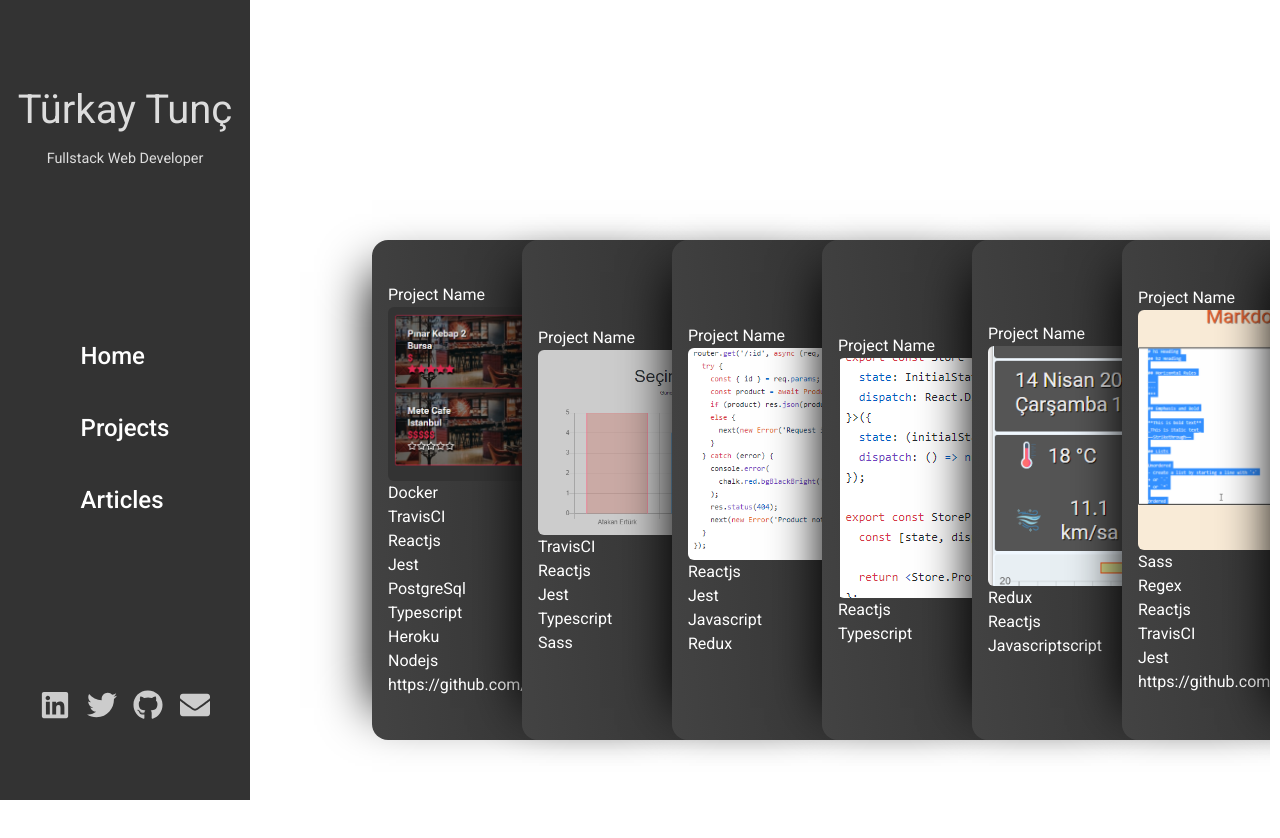
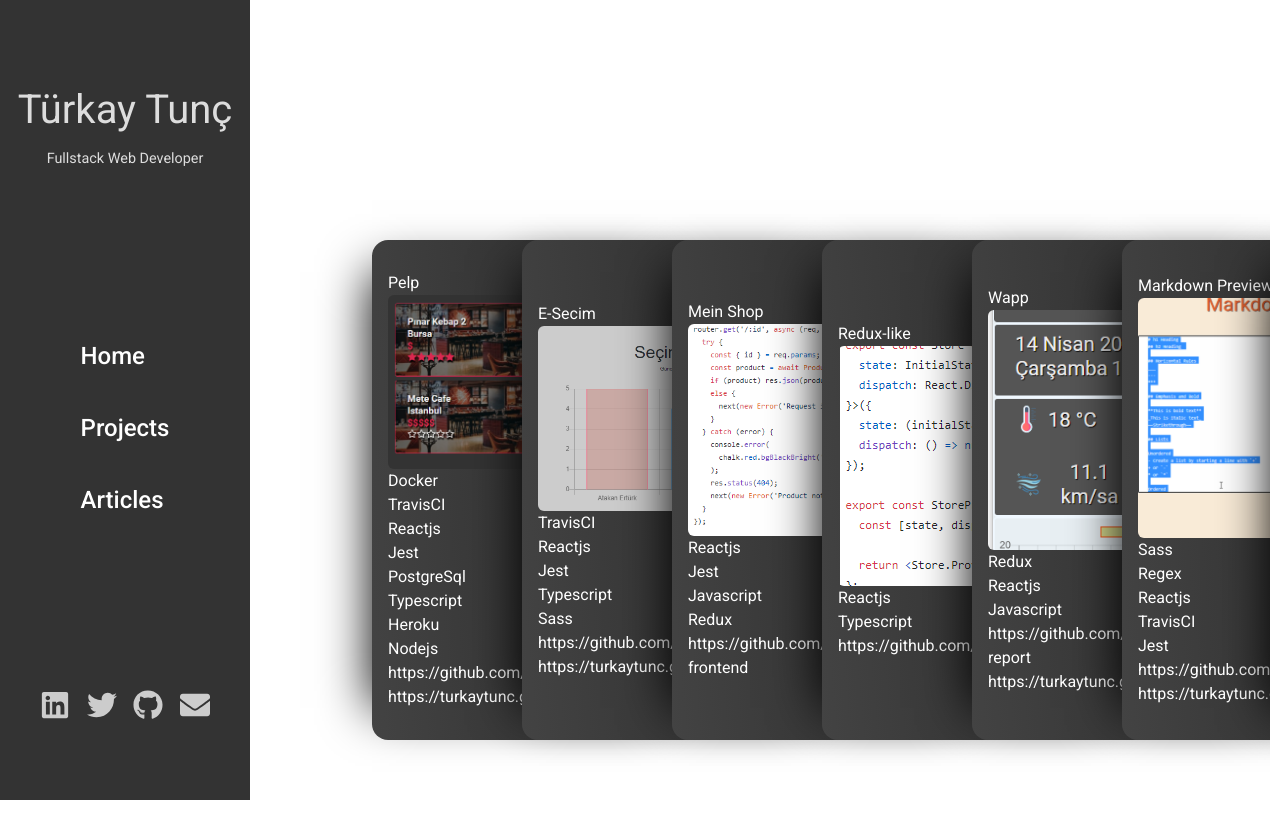
Before and after one commit to turkaytunc/portfolio, a React (Create React App) app: page /portfolio/projects in a window 1280 px wide. Shown: the top 838 px of the page. Built offline with nearby package versions, Linux system fonts and the light colour scheme.

Commit message:
update: project links and github links

```diff
--- a/src/components/projects/project/Project.tsx
+++ b/src/components/projects/project/Project.tsx
@@ -13,7 +13,7 @@ type ProjectProp = {
 const Project = ({ zIndex = 0, imageSource, githubLink, techs, title, liveProjectLink }: ProjectProp) => {
   return (
     <div className="project-card" style={{ zIndex: zIndex! }}>
-      <header>Project Name</header>
+      <header>{title}</header>
 
       <div className="project-image-container max-h-36 max-w-36 rounded-md lg:max-h-60 lg:max-w-60 overflow-hidden">
         <img src={`${process.env.PUBLIC_URL}/images/${imageSource}`} alt="project" />
@@ -25,7 +25,7 @@ const Project = ({ zIndex = 0, imageSource, githubLink, techs, title, liveProjec
       </div>
       <div>
         <div>{githubLink}</div>
-        <div>{}</div>
+        <div>{liveProjectLink}</div>
       </div>
     </div>
   );
--- a/src/utils/projectsData.json
+++ b/src/utils/projectsData.json
@@ -10,29 +10,29 @@
     "title": "E-Secim",
     "imageSource": "e-secim.png",
     "techs": ["TravisCI", "Reactjs", "Jest", "Typescript", "Sass"],
-    "githubLink": "",
-    "liveProjectLink": ""
+    "githubLink": "https://github.com/turkaytunc/e-secim",
+    "liveProjectLink": "https://turkaytunc.github.io/e-secim/"
   },
   {
     "title": "Mein Shop",
     "imageSource": "mein-shop.png",
     "techs": ["Reactjs", "Jest", "Javascript", "Redux"],
-    "githubLink": "",
+    "githubLink": "https://github.com/turkaytunc/meinshop-frontend",
     "liveProjectLink": ""
   },
   {
     "title": "Redux-like",
     "imageSource": "redux-like.png",
     "techs": ["Reactjs", "Typescript"],
-    "githubLink": "",
+    "githubLink": "https://github.com/turkaytunc/redux-like",
     "liveProjectLink": ""
   },
   {
     "title": "Wapp",
     "imageSource": "weather-app.png",
-    "techs": ["Redux", "Reactjs", "Javascriptscript"],
-    "githubLink": "",
-    "liveProjectLink": ""
+    "techs": ["Redux", "Reactjs", "Javascript"],
+    "githubLink": "https://github.com/turkaytunc/weather-report",
+    "liveProjectLink": "https://turkaytunc.github.io/weather-report/"
   },
   {
     "title": "Markdown Previewer",
@@ -58,7 +58,7 @@
   {
     "title": "Restful API",
     "imageSource": "rest.jpg",
-    "techs": ["MongoDB", "Mongoose", "Nodejs"],
+    "techs": ["MongoDB", "Mongoose", "Nodejs", "Javascript"],
     "githubLink": "https://github.com/turkaytunc/rest-api-practice"
   },
   {
```
